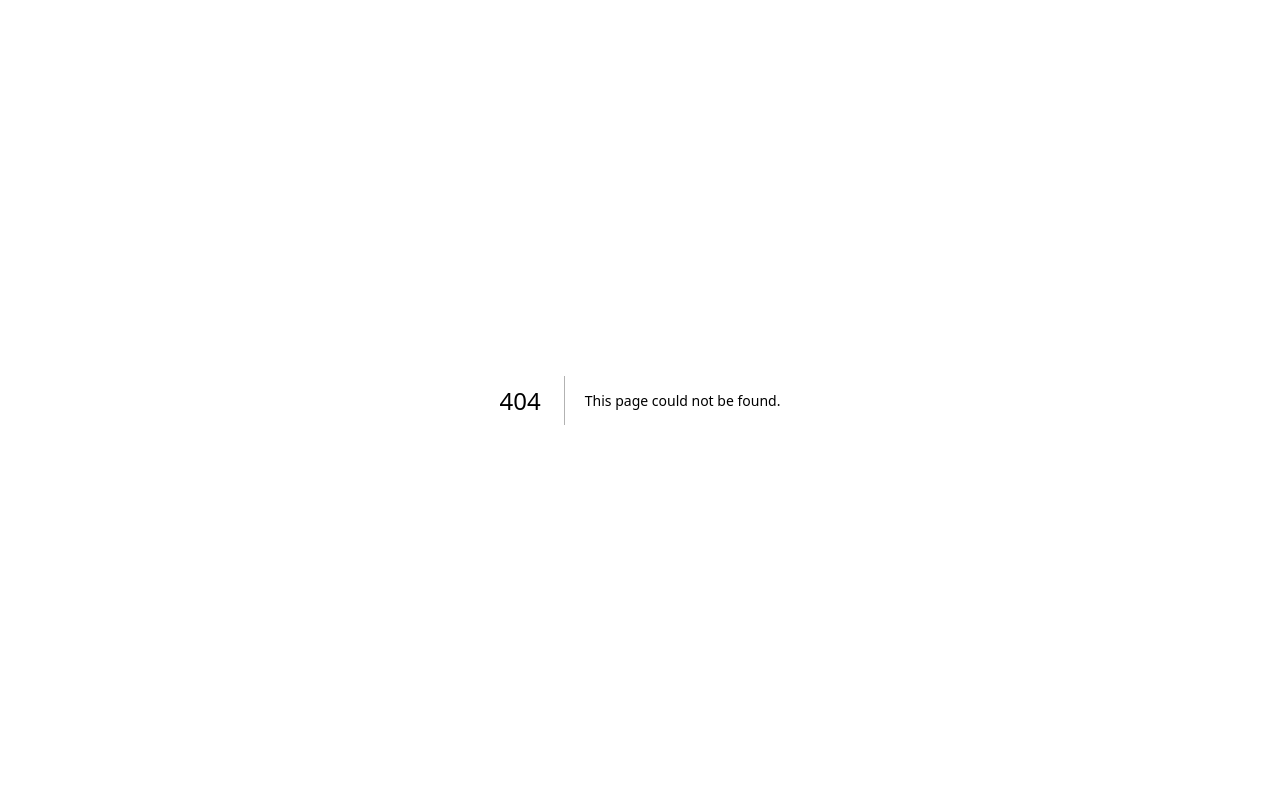
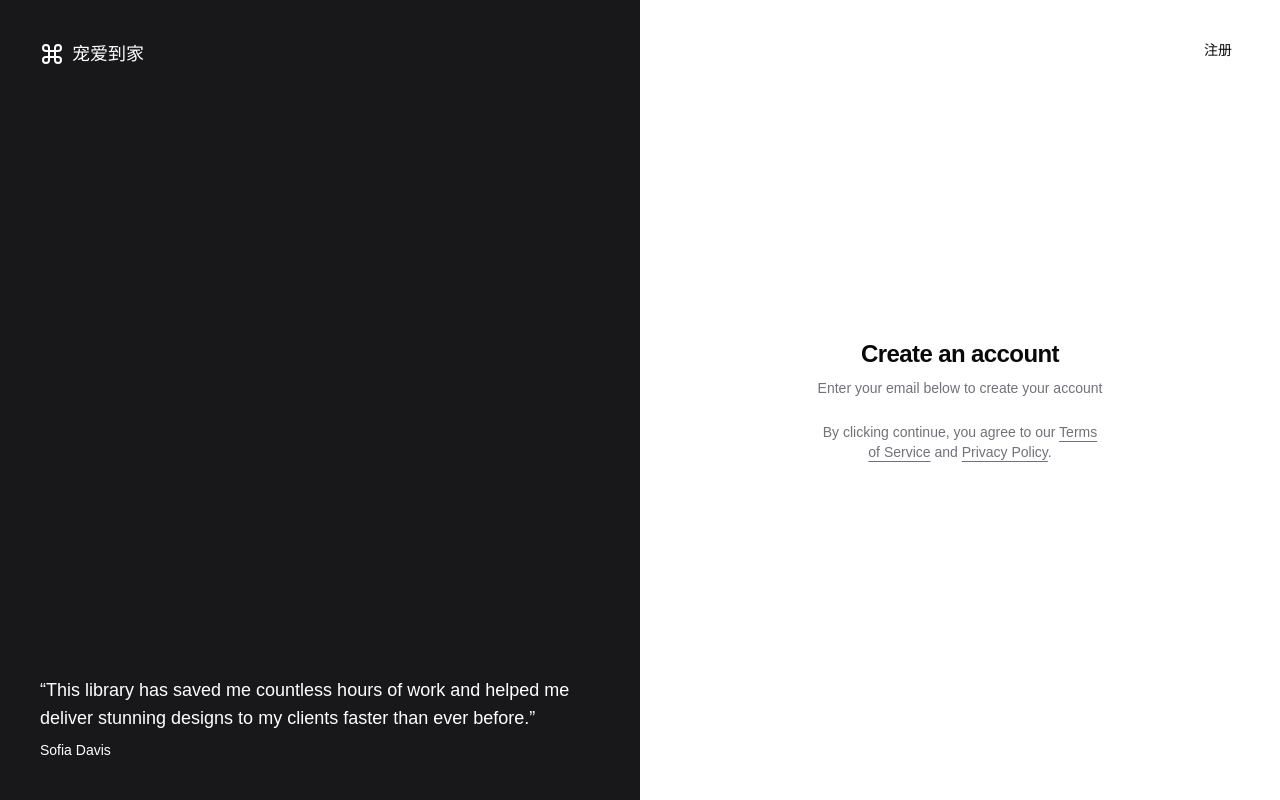
Before and after one commit to CosettePet/cosette-admin, a Next.js app: page /login in a window 1280 px wide. Before the commit this address had no page. Built offline with nearby package versions, Linux system fonts and the light colour scheme.

Commit message:
feat: :sparkles: 添加 登录 页面

```diff
--- /dev/null
+++ b/app/login/layout.tsx
@@ -0,0 +1,35 @@
+import type { Metadata } from "next";
+import localFont from "next/font/local";
+import "../globals.css";
+
+const geistSans = localFont({
+  src: "../fonts/GeistVF.woff",
+  variable: "--font-geist-sans",
+  weight: "100 900",
+});
+const geistMono = localFont({
+  src: "../fonts/GeistMonoVF.woff",
+  variable: "--font-geist-mono",
+  weight: "100 900",
+});
+
+export const metadata: Metadata = {
+  title: "Create Next App",
+  description: "Generated by create next app",
+};
+
+export default function RootLayout({
+  children,
+}: Readonly<{
+  children: React.ReactNode;
+}>) {
+  return (
+    <html lang="en">
+      <body
+        className={`${geistSans.variable} ${geistMono.variable} antialiased`}
+      >
+        {children}
+      </body>
+    </html>
+  );
+}
--- /dev/null
+++ b/app/login/page.tsx
@@ -0,0 +1,86 @@
+import Link from "next/link"
+import { cn } from "@/lib/utils"
+import { buttonVariants } from "@/components/ui/button"
+
+
+const LoginPage = () => {
+    return (
+        <main className="">
+            <section className="h-screen">
+                <div className="h-full">
+                    <div className="container relative hidden h-full flex-col items-center justify-center md:grid lg:max-w-none lg:grid-cols-2 lg:px-0">
+                        <Link
+                            href="/"
+                            className={cn(
+                                buttonVariants({ variant: "ghost" }),
+                                "absolute right-4 top-4 md:right-8 md:top-8"
+                            )}
+                        >
+                            注册
+                        </Link>
+                        <div className="relative hidden h-full flex-col bg-muted p-10 text-white dark:border-r lg:flex">
+                            <div className="absolute inset-0 bg-zinc-900" />
+                            <div className="relative z-20 flex items-center text-lg font-medium">
+                                <svg
+                                    xmlns="http://www.w3.org/2000/svg"
+                                    viewBox="0 0 24 24"
+                                    fill="none"
+                                    stroke="currentColor"
+                                    strokeWidth="2"
+                                    strokeLinecap="round"
+                                    strokeLinejoin="round"
+                                    className="mr-2 h-6 w-6"
+                                >
+                                    <path d="M15 6v12a3 3 0 1 0 3-3H6a3 3 0 1 0 3 3V6a3 3 0 1 0-3 3h12a3 3 0 1 0-3-3" />
+                                </svg>
+                                宠爱到家
+                            </div>
+                            <div className="relative z-20 mt-auto">
+                                <blockquote className="space-y-2">
+                                    <p className="text-lg">
+                                        &ldquo;This library has saved me countless hours of work and
+                                        helped me deliver stunning designs to my clients faster than
+                                        ever before.&rdquo;
+                                    </p>
+                                    <footer className="text-sm">Sofia Davis</footer>
+                                </blockquote>
+                            </div>
+                        </div>
+                        <div className="lg:p-8">
+                            <div className="mx-auto flex w-full flex-col justify-center space-y-6 sm:w-[350px]">
+                                <div className="flex flex-col space-y-2 text-center">
+                                    <h1 className="text-2xl font-semibold tracking-tight">
+                                        Create an account
+                                    </h1>
+                                    <p className="text-sm text-muted-foreground">
+                                        Enter your email below to create your account
+                                    </p>
+                                </div>
+                                {/* <UserAuthForm /> */}
+                                <p className="px-8 text-center text-sm text-muted-foreground">
+                                    By clicking continue, you agree to our{" "}
+                                    <Link
+                                        href="/terms"
+                                        className="underline underline-offset-4 hover:text-primary"
+                                    >
+                                        Terms of Service
+                                    </Link>{" "}
+                                    and{" "}
+                                    <Link
+                                        href="/privacy"
+                                        className="underline underline-offset-4 hover:text-primary"
+                                    >
+                                        Privacy Policy
+                                    </Link>
+                                    .
+                                </p>
+                            </div>
+                        </div>
+                    </div>
+                </div>
+            </section>
+        </main>
+    )
+}
+
+export default LoginPage;
```
